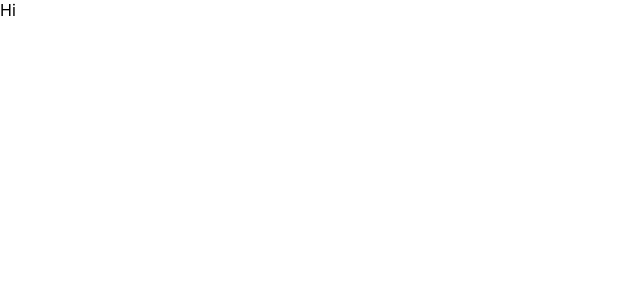
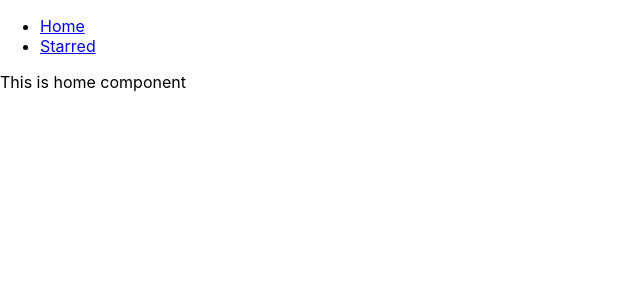
Before and after one commit to MdNazmulHaqueA/post-box, a React (Create React App) app: page / in a window 1280 px wide. Shown: the top 300 px of the page, without its empty margins (0-640 px from the left). Built offline with nearby package versions, Linux system fonts and the light colour scheme.

Commit message:
Added navbar, configure react-router and created components

```diff
--- a/package.json
+++ b/package.json
@@ -8,6 +8,8 @@
         "@testing-library/user-event": "^12.1.10",
         "react": "^17.0.2",
         "react-dom": "^17.0.2",
+        "react-router": "^5.2.1",
+        "react-router-dom": "^5.3.0",
         "react-scripts": "4.0.3",
         "web-vitals": "^1.0.1"
     },
--- a/src/App.js
+++ b/src/App.js
@@ -1,9 +1,27 @@
+import React from 'react';
+import { Switch, Route } from 'react-router-dom';
+import Navs from './components/Navs';
+import Home from './pages/Home';
+import Starred from './pages/Starred';
+
 function App() {
-  return (
-    <div>
-      Hi
-    </div>
-  );
+    return (
+        <div>
+            <Navs />
+
+            <Switch>
+                <Route path="/" exact>
+                    <Home />
+                </Route>
+                <Route path="/starred" exact>
+                    <Starred />
+                </Route>
+                <Route>
+                    <div>Page not found</div>
+                </Route>
+            </Switch>
+        </div>
+    );
 }
 
 export default App;
--- /dev/null
+++ b/src/components/Navs.js
@@ -0,0 +1,23 @@
+import React from 'react';
+import { Link } from 'react-router-dom';
+
+const LINKS = [
+    { to: '/', text: 'Home' },
+    {
+        to: '/starred',
+        text: 'Starred',
+    },
+];
+const Navs = () => (
+    <div>
+        <ul>
+            {LINKS.map((item) => (
+                <li key={item.to}>
+                    <Link to={item.to}>{item.text}</Link>
+                </li>
+            ))}
+        </ul>
+    </div>
+);
+
+export default Navs;
--- a/src/index.js
+++ b/src/index.js
@@ -1,14 +1,15 @@
 import React from 'react';
 import ReactDOM from 'react-dom';
+import { BrowserRouter as Router } from 'react-router-dom';
 import App from './App';
 import './index.css';
 import reportWebVitals from './reportWebVitals';
 
 ReactDOM.render(
-  <React.StrictMode>
-    <App />
-  </React.StrictMode>,
-  document.getElementById('root')
+    <Router>
+        <App />
+    </Router>,
+    document.getElementById('root')
 );
 
 // If you want to start measuring performance in your app, pass a function
--- /dev/null
+++ b/src/pages/Home.js
@@ -0,0 +1,5 @@
+import React from 'react';
+
+const Home = () => <div>This is home component</div>;
+
+export default Home;
--- /dev/null
+++ b/src/pages/Starred.js
@@ -0,0 +1,5 @@
+import React from 'react';
+
+const Starred = () => <div>This is starred component</div>;
+
+export default Starred;
```
Also changed, not shown: 1 other file (tests, documents, lock files or other folders).
